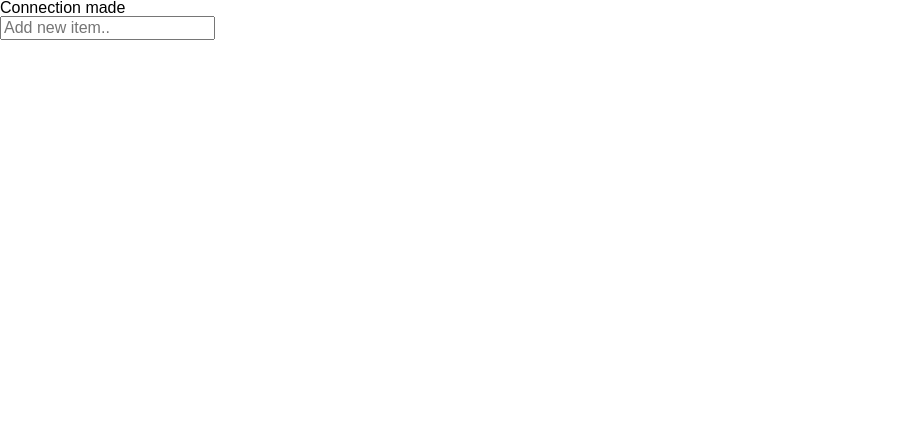
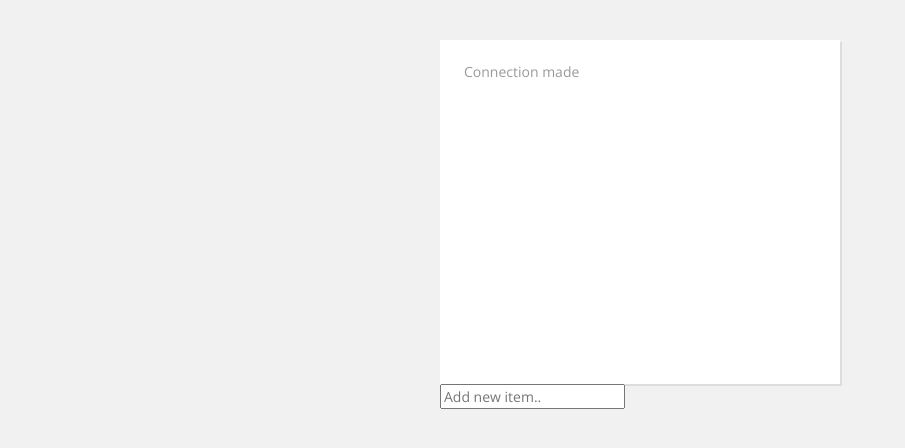
Before and after one commit to joey180x/todo-list2.0, a PHP site: page / in a window 1280 px wide. Shown: the top 448 px of the page, without its empty margins (0-905 px from the left). Run offline with PHP 8.4, Linux system fonts and the light colour scheme.

Commit message:
Completed Milestone 9. Added some more css.

```diff
--- a/css/main.css
+++ b/css/main.css
@@ -1,2 +1,26 @@
 @import "reset.css";
+/*importing reset.css file*/
 @import "normalize.css";
+/*importing mormalize.css file*/
+
+@import url(http://fonts.googleapis.com/css?family=Open+Sans:400,700); /*font from google*/
+
+body {
+	font: normal 14px 'Open Sans', Arial, sans-serif; /*body font*/
+	color: #999; /*body color*/
+	background: #f1f1f1;
+}
+
+	.wrap{/*styling for wrap*/
+		width: 400px; /*width is 400px*/
+		margin: 0 auto;/*margin 0 auto*/
+	}
+
+	.task-list{/*styling for task list*/
+		width: 88%; /*88% width*/
+		min-height: 300px; /*minimum height is 300px*/
+		background: #fff; /*backgroung is #fff*/
+		box-shadow: 2px 2px 0px #ddd; /*box shadow size*/
+		margin-top: 40px; /*margin from top of screen is 40px*/
+		padding: 22px 6%; /*padding is 22px and 6%*/
+	}
```
